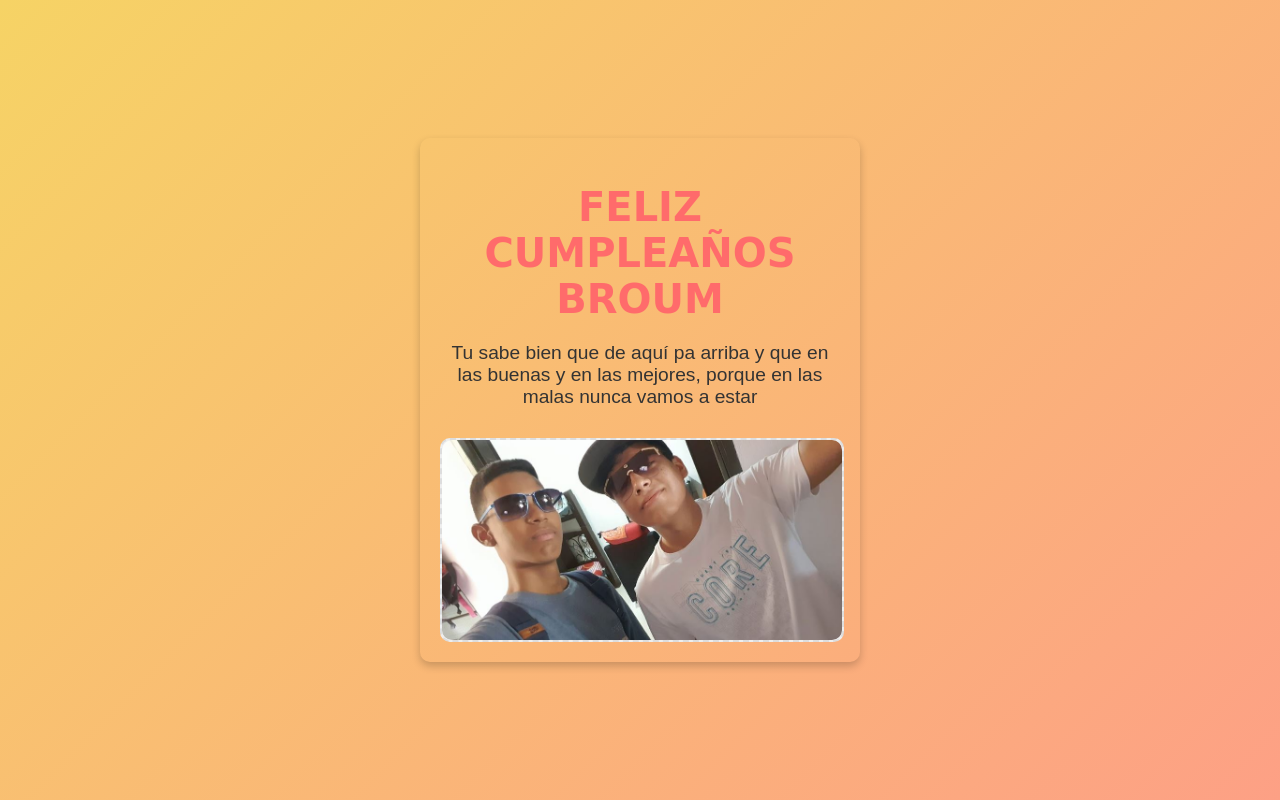
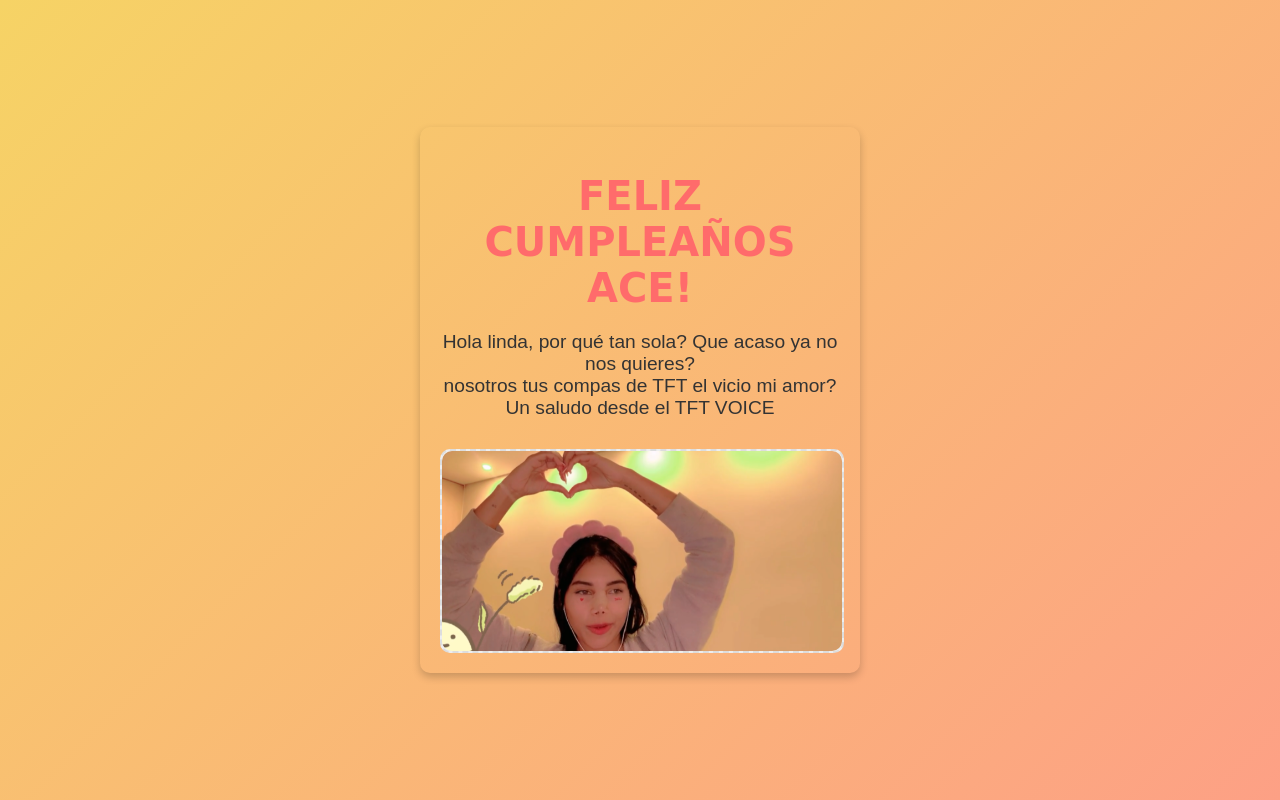
Before and after one commit to kidkartgamin/feliz-cuemple-broum.github.io, a plain HTML site: page index.html in a window 1280 px wide. Drawn offline with Linux system fonts and the light colour scheme; files whose address does not match are found by name.

Commit message:
feliz cumpleaños

```diff
--- a/index.html
+++ b/index.html
@@ -9,11 +9,11 @@
 </head>
     <body>
         <div class="container">
-            <h1>FELIZ CUMPLEAÑOS BROUM</h1>
-            <P>Tu sabe bien que de aquí pa arriba y que en las
-                buenas y en las mejores, porque en las malas nunca vamos a estar</P>
+            <h1>FELIZ CUMPLEAÑOS ACE!</h1>
+            <P>Hola linda, por qué tan sola? Que acaso ya no nos quieres? <br>
+            nosotros tus compas de TFT el vicio mi amor? Un saludo desde el TFT VOICE</P>
             <div class="image-placeholder">
-                <img src="C:\Users\CPE 1\Desktop\happy birthay\Captura.JPG" alt="imagen_de_cumpleaños">
+                <img src="D:\ANGEL DAVID\Desktop\ace\feliz-cuemple-broum.github.io\ace.png" alt="imagen_de_cumpleaños">
 
             </div>
 
```
Also changed, not shown: ace.png (added).
